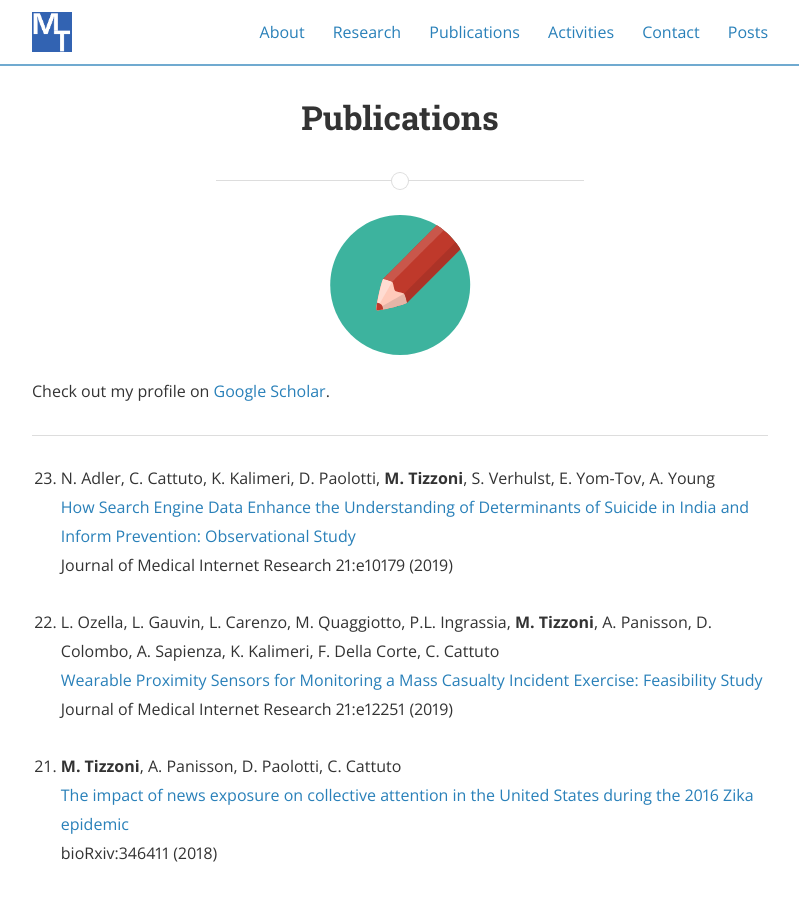
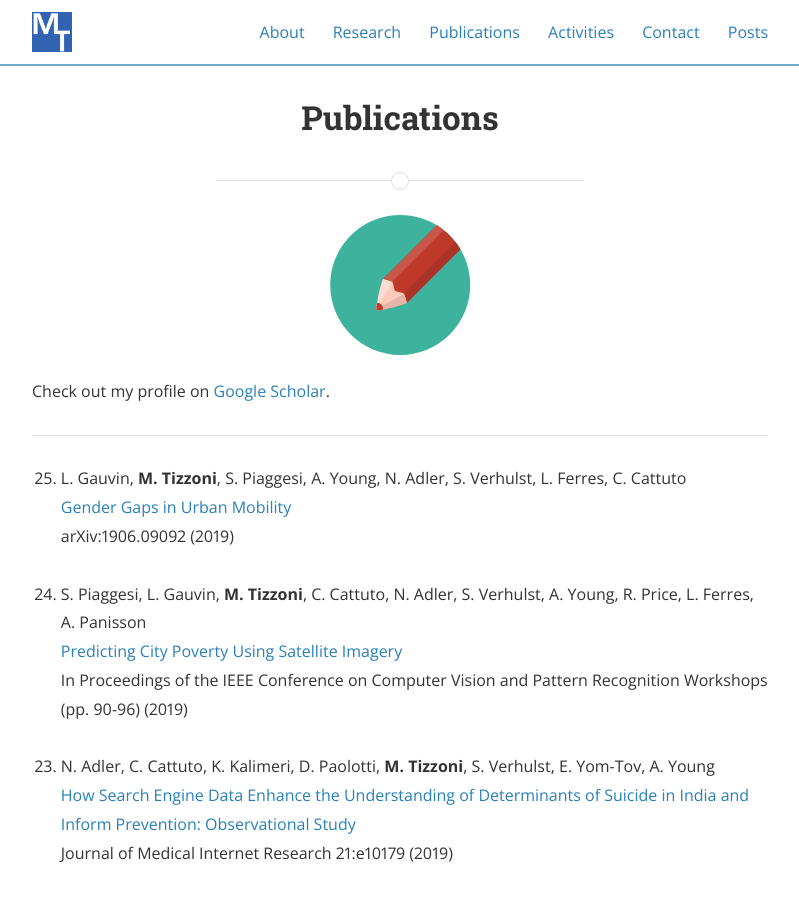
Before and after one commit to micheletizzoni/micheletizzoni.github.io, a Jekyll site: the page built from 3_publications.md, in a window 1280 px wide and 900 px high. Shown: the whole window, without its empty margins (240-1039 px from the left). Built offline with Jekyll 4.4.1, drawn with Linux system fonts in a browser that asks for light colours; nearby versions of some CDN libraries.

Commit message:
Update 3_publications.md

```diff
--- a/3_publications.md
+++ b/3_publications.md
@@ -12,6 +12,16 @@ Check out my profile on [Google Scholar](https://scholar.google.it/citations?use
 <hr>
 
 <ol reversed>
+
+  <li>L. Gauvin, <strong>M. Tizzoni</strong>, S. Piaggesi, A. Young,  N. Adler, S. Verhulst, L. Ferres, C. Cattuto<br>
+  <a href="https://arxiv.org/abs/1906.09092">Gender Gaps in Urban Mobility</a><br>
+  arXiv:1906.09092 (2019)<br>
+  <br>
+
+  <li>S. Piaggesi, L. Gauvin, <strong>M. Tizzoni</strong>, C. Cattuto, N. Adler, S. Verhulst, A. Young, R. Price, L. Ferres, A. Panisson<br>
+  <a href="http://openaccess.thecvf.com/content_CVPRW_2019/html/cv4gc/Piaggesi_Predicting_City_Poverty_Using_Satellite_Imagery_CVPRW_2019_paper.html">Predicting City Poverty Using Satellite Imagery</a><br>
+  In Proceedings of the IEEE Conference on Computer Vision and Pattern Recognition Workshops (pp. 90-96) (2019)<br>
+  <br>
 
   <li>N. Adler, C. Cattuto, K. Kalimeri, D. Paolotti, <strong>M. Tizzoni</strong>, S. Verhulst, E. Yom-Tov, A. Young<br>
   <a href="https://www.jmir.org/2019/1/e10179/">How Search Engine Data Enhance the Understanding of Determinants of Suicide in India and Inform Prevention: Observational Study</a><br>
```
